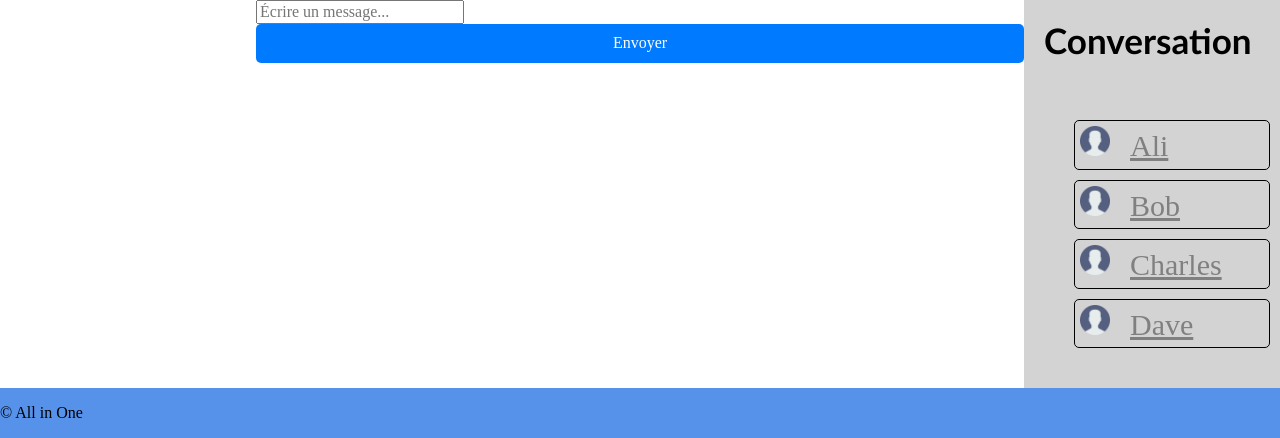
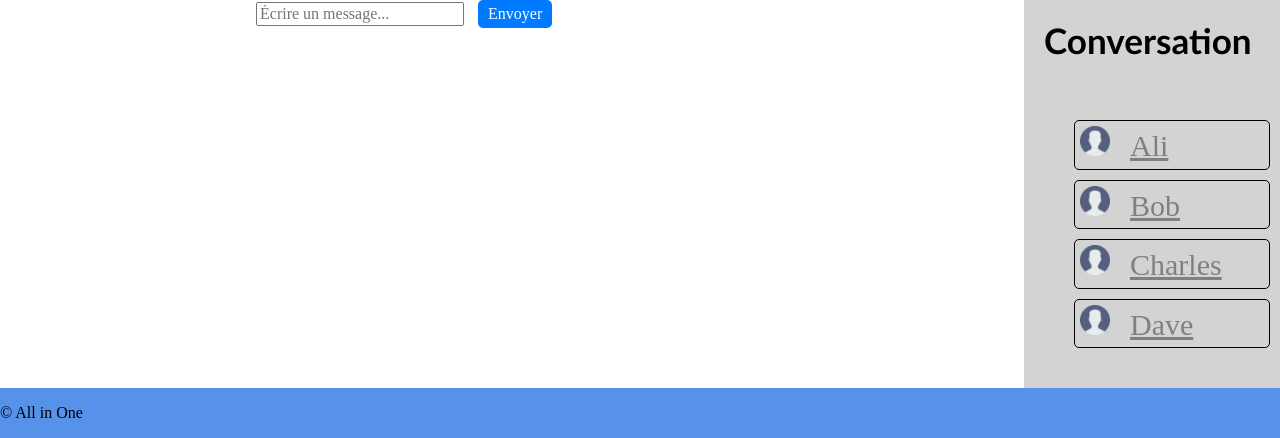
Before and after one commit to KoraFey/projsess, a PHP site: page /chatroom.php in a window 1280 px wide. Shown: the part 90-528 px from the top of the page. Run offline with PHP 8.4, Linux system fonts and the light colour scheme; data that the repository does not hold is empty.

Commit message:
chatroom
chatroom

```diff
--- a/chatroom.php
+++ b/chatroom.php
@@ -63,9 +63,9 @@
         </div>
         <form id="messageForm" onsubmit="sendMessage(); return false;">
             <input type="text" id="messageInput" placeholder="Écrire un message...">
+            <button onclick="sendMessage();" id="sendMessageButton">Envoyer</button>
+        </form>
 
-        </form>
-        <button onclick="sendMessage();" id="sendMessageButton">Envoyer</button>
     </div>
 </main>
 
--- a/styles/styles.css
+++ b/styles/styles.css
@@ -396,6 +396,7 @@ footer {
     position: relative;
     display: flex;
     flex-direction: column;
+    align-items: stretch;
 }
 
 .chat-messages {
@@ -417,7 +418,7 @@ footer {
 #sendMessageButton {
     background-color: #007bff;
     color: #fff;
-    padding: 10px 20px;
+    padding: 5px 10px;
     border: none;
     border-radius: 5px;
     cursor: pointer;
```
